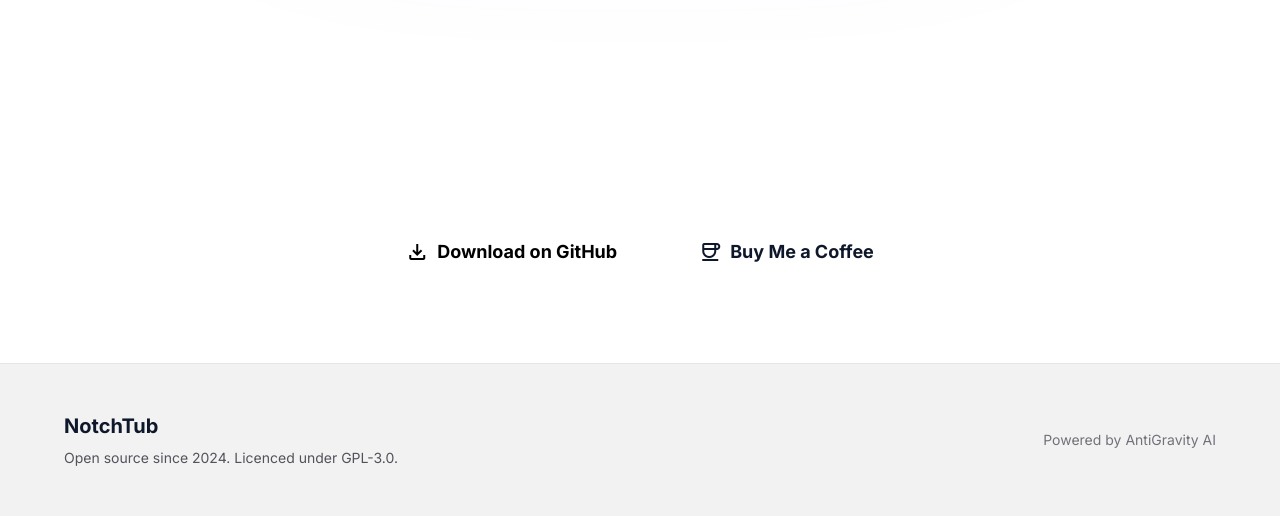
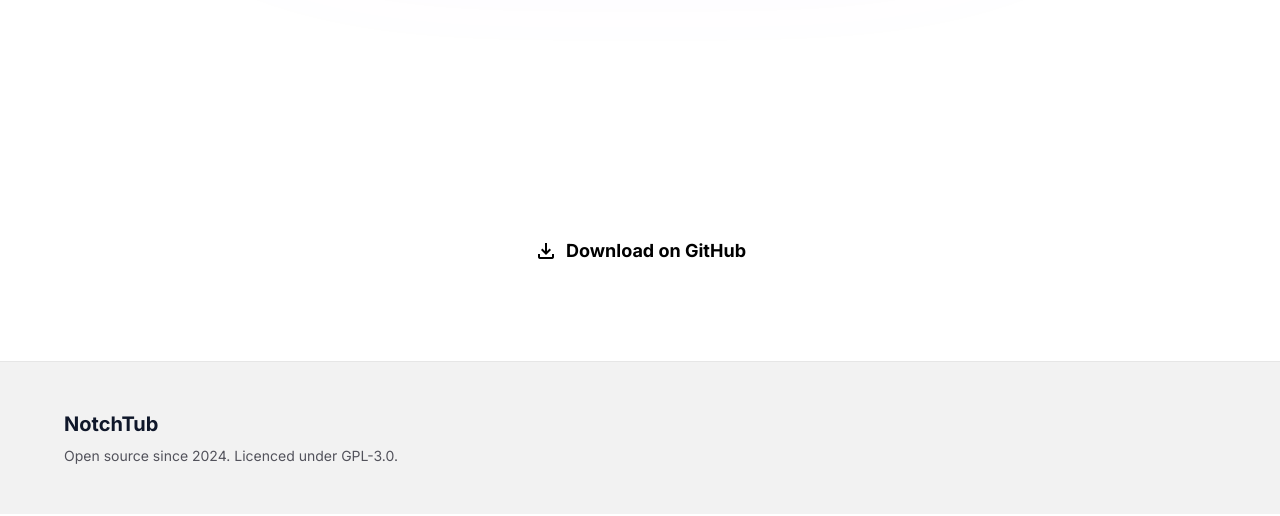
Before and after one commit to srg-sphynx/NotchTubSite, a website built with Vite: page index.html in a window 1280 px wide. Shown: the part 646-1162 px from the top of the page. Built offline with nearby package versions, Linux system fonts and the light colour scheme.

Commit message:
Remove all personal connections and attributions

```diff
--- a/index.html
+++ b/index.html
@@ -196,11 +196,7 @@
           <span class="material-symbols-outlined">download</span>
           Download on GitHub
         </a>
-        <a class="w-full sm:w-auto flex items-center justify-center gap-2 bg-white/5 border border-white/10 px-8 py-4 rounded-2xl font-bold text-lg hover:bg-white/10 transition-colors"
-          href="https://buymeacoffee.com/saketa">
-          <span class="material-symbols-outlined">coffee</span>
-          Buy Me a Coffee
-        </a>
+
       </div>
 
     </section>
@@ -213,9 +209,7 @@
         <span class="font-bold text-xl">NotchTub</span>
         <p class="text-zinc-600 dark:text-zinc-500 text-sm">Open source since 2024. Licenced under GPL-3.0.</p>
       </div>
-      <div class="flex gap-6 text-sm">
-        <span class="text-zinc-500 dark:text-zinc-400">Powered by AntiGravity AI</span>
-      </div>
+
     </div>
   </footer>
 
```
Also changed, not shown: features.html (+1 -3 lines), specs.html (+1 -3 lines).
